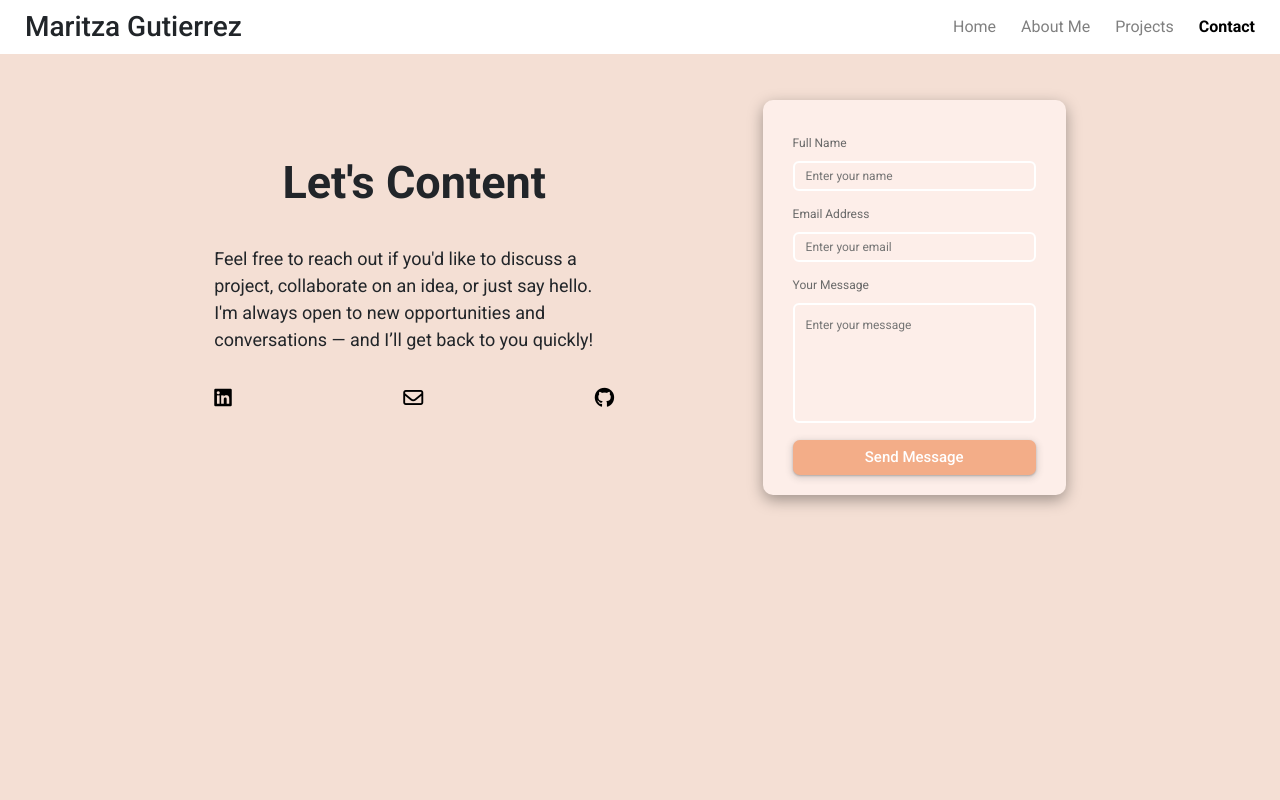
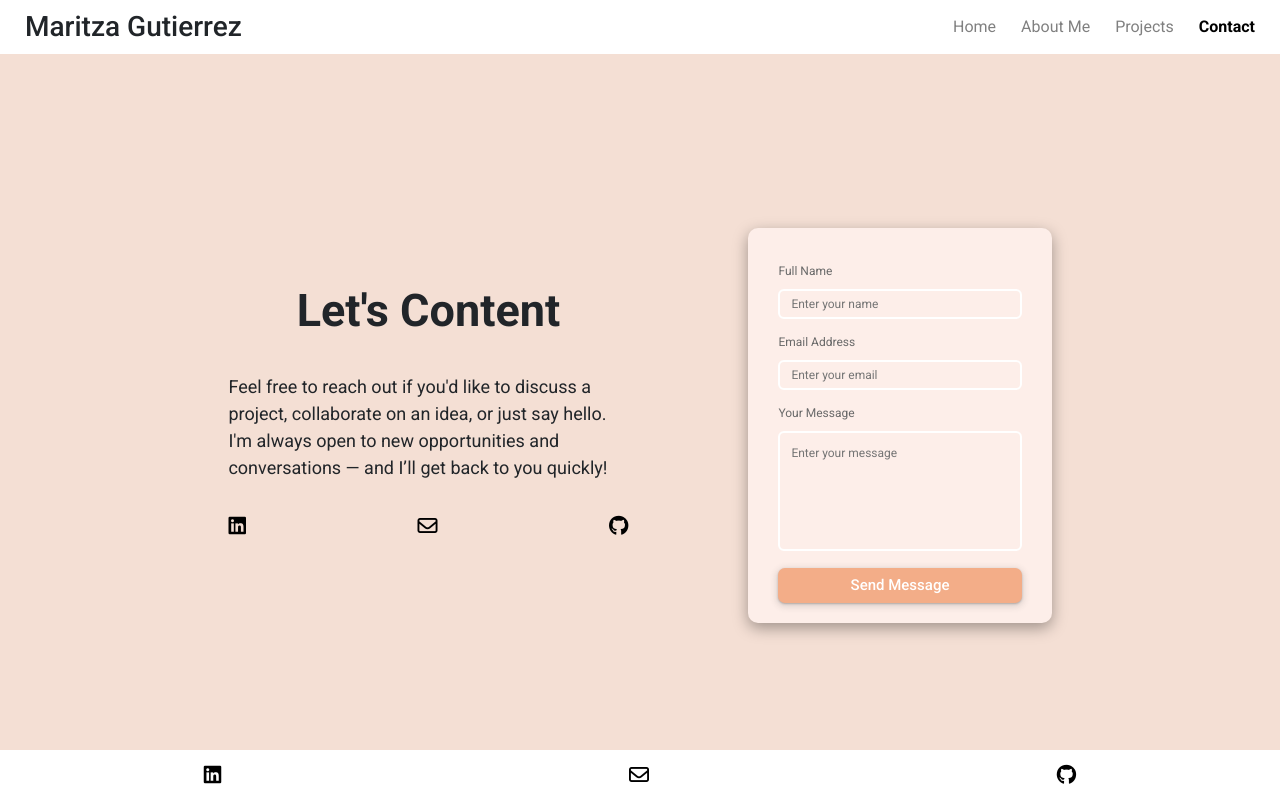
Before and after one commit to Mariii209/mari-portfolio-react, a React (Create React App) app: page /contact in a window 1280 px wide. Built offline with nearby package versions, Linux system fonts and the light colour scheme.

Commit message:
Create Footer component and add it to About Me, Projects, and Contact pages
- Built a reusable Footer component for consistent layout
- Imported and included the Footer in About Me, Projects, and Contact components
- Ensured the footer displays at the bottom of each page

```diff
--- a/src/AboutMe.css
+++ b/src/AboutMe.css
@@ -1,6 +1,17 @@
 .AboutMe {
   margin: 120px auto 0;
   max-width: 1300px;
+}
+
+.MeSection {
+  margin-bottom: 40px;
+  display: flex;
+  flex-direction: column;
+  min-height: 100vh;
+}
+
+.AboutMaritza {
+  flex: 1;
 }
 
 .AboutMe h1 {
--- a/src/AboutMe.js
+++ b/src/AboutMe.js
@@ -3,13 +3,14 @@ import SiteMenu from "./SiteMenu";
 import "./AboutMe.css";
 import Me from "./Me.jpeg";
 import { NavLink } from "react-router-dom";
+import Footer from "./Footer";
 
 export default function AboutMe() {
   return (
     <div className="AboutMe">
       <SiteMenu />
       <div className="container MeSection">
-        <div className="row">
+        <div className="row AboutMaritza">
           <div className="col-lg">
             <div className="MeSectionDescription">
               <h1>Hi I am Maritza Gutierrez</h1>
@@ -41,6 +42,7 @@ export default function AboutMe() {
           </div>
         </div>
       </div>
+      <Footer />
     </div>
   );
 }
--- a/src/Contact.css
+++ b/src/Contact.css
@@ -1,13 +1,31 @@
+.Contact {
+  display: flex;
+  flex-direction: column;
+  min-height: 100vh;
+}
+
 .Contact .ContactContainer {
+  flex: 1;
   max-width: 1000px;
   margin: 0 auto;
   display: flex;
   justify-content: space-around;
   align-items: center;
+  gap: 120px;
+}
+
+.GetInContact,
+.ContactForm {
+  min-width: 300px;
+}
+
+.GetInContact {
+  margin-left: 20px;
 }
 
 .ContactForm {
   margin-top: 100px;
+  margin-right: 20px;
 }
 
 form {
@@ -88,4 +106,8 @@ form button:hover {
   .ContactForm {
     margin-top: 40px;
   }
+
+  form button {
+    margin-bottom: 30px;
+  }
 }
--- a/src/Contact.js
+++ b/src/Contact.js
@@ -3,6 +3,7 @@ import SiteMenu from "./SiteMenu";
 import "./Contact.css";
 import Swal from "sweetalert2";
 import GetInTouch from "./GetInTouch";
+import Footer from "./Footer";
 
 export default function Contact() {
   const onSubmit = async (event) => {
@@ -74,6 +75,7 @@ export default function Contact() {
           </form>
         </section>
       </div>
+      <Footer />
     </div>
   );
 }
--- /dev/null
+++ b/src/Footer.css
@@ -0,0 +1,16 @@
+.Footer ul {
+  display: flex;
+  justify-content: space-around;
+  background: white;
+  padding: 10px 0;
+  margin-bottom: 0;
+}
+
+.Footer li {
+  list-style: none;
+}
+
+.Footer a {
+  color: black;
+  font-size: 20px;
+}
--- /dev/null
+++ b/src/Footer.js
@@ -0,0 +1,26 @@
+import React from "react";
+import "./Footer.css";
+
+export default function Footer() {
+  return (
+    <div className="Footer">
+      <ul>
+        <li>
+          <a href="/">
+            <i className="fa-brands fa-linkedin FooterIcons"></i>
+          </a>
+        </li>
+        <li>
+          <a href="/">
+            <i className="fa-regular fa-envelope FooterIcons"></i>
+          </a>
+        </li>
+        <li>
+          <a href="/">
+            <i className="fa-brands fa-github FooterIcons"></i>
+          </a>
+        </li>
+      </ul>
+    </div>
+  );
+}
--- a/src/HamburgerNavBar.css
+++ b/src/HamburgerNavBar.css
@@ -59,5 +59,9 @@
 .Sidebar a {
   text-decoration: none;
   color: #333;
+}
+
+.SideBarLink.active {
+  color: black;
   font-weight: bold;
 }
--- a/src/HamburgerNavBar.js
+++ b/src/HamburgerNavBar.js
@@ -23,16 +23,32 @@ export default function HamburgerNavBar() {
 
       <aside className={`Sidebar ${isOpen ? "open" : ""}`}>
         <nav>
-          <NavLink to="/" onClick={() => setIsOpen(false)}>
+          <NavLink
+            to="/"
+            className="SideBarLink"
+            onClick={() => setIsOpen(false)}
+          >
             Home
           </NavLink>
-          <NavLink to="/about" onClick={() => setIsOpen(false)}>
+          <NavLink
+            to="/about"
+            className="SideBarLink"
+            onClick={() => setIsOpen(false)}
+          >
             About Me
           </NavLink>
-          <NavLink to="/projects" onClick={() => setIsOpen(false)}>
+          <NavLink
+            to="/projects"
+            className="SideBarLink"
+            onClick={() => setIsOpen(false)}
+          >
             Projects
           </NavLink>
-          <NavLink to="/contact" onClick={() => setIsOpen(false)}>
+          <NavLink
+            to="/contact"
+            className="SideBarLink"
+            onClick={() => setIsOpen(false)}
+          >
             Contact
           </NavLink>
         </nav>
--- a/src/Projects.css
+++ b/src/Projects.css
@@ -1,5 +1,8 @@
 .Projects .ProjectSection {
   margin-top: 130px;
+  display: flex;
+  flex-direction: column;
+  min-height: 100vh;
 }
 
 .ProjectsHading {
@@ -7,6 +10,10 @@
   text-align: center;
   font-size: 45px;
   font-weight: bold;
+}
+
+.AllProjects {
+  flex: 1;
 }
 
 .ProjectInfo {
--- a/src/Projects.js
+++ b/src/Projects.js
@@ -7,6 +7,7 @@ import Photography from "./Photography.jpeg";
 import Recipe from "./Recipe.jpeg";
 import Lisbon from "./Lisbon.jpeg";
 import "./Projects.css";
+import Footer from "./Footer";
 
 export default function Projects() {
   return (
@@ -14,6 +15,7 @@ export default function Projects() {
       <SiteMenu />
       <div className="container ProjectSection">
         <h1 className="ProjectsHading">What I’ve Been Building</h1>
+        <div className="AllProjects">
           <div className="row">
             <div className="col-md ProjectInfo">
               <a
@@ -22,7 +24,11 @@ export default function Projects() {
                 rel="noreferrer"
                 className="ProjectLinks"
               >
-              <img src={Photography} alt="Photography" className="img-fluid" />
+                <img
+                  src={Photography}
+                  alt="Photography"
+                  className="img-fluid"
+                />
                 <h4 className="ProjectName">Photography Project</h4>
                 <p className="ProjectRole">Frontend Developer</p>
               </a>
@@ -94,5 +100,7 @@ export default function Projects() {
           </div>
         </div>
       </div>
+      <Footer />
+    </div>
   );
 }
--- a/src/SiteMenu.js
+++ b/src/SiteMenu.js
@@ -24,7 +24,7 @@ export default function SiteMenu() {
           </NavLink>
         </li>
         <li className="MenuItem">
-          <NavLink to="/contact" className="MenuLink ">
+          <NavLink to="/contact" className="MenuLink">
             Contact
           </NavLink>
         </li>
```
Lines whose indentation alone changed are shown as unchanged.
